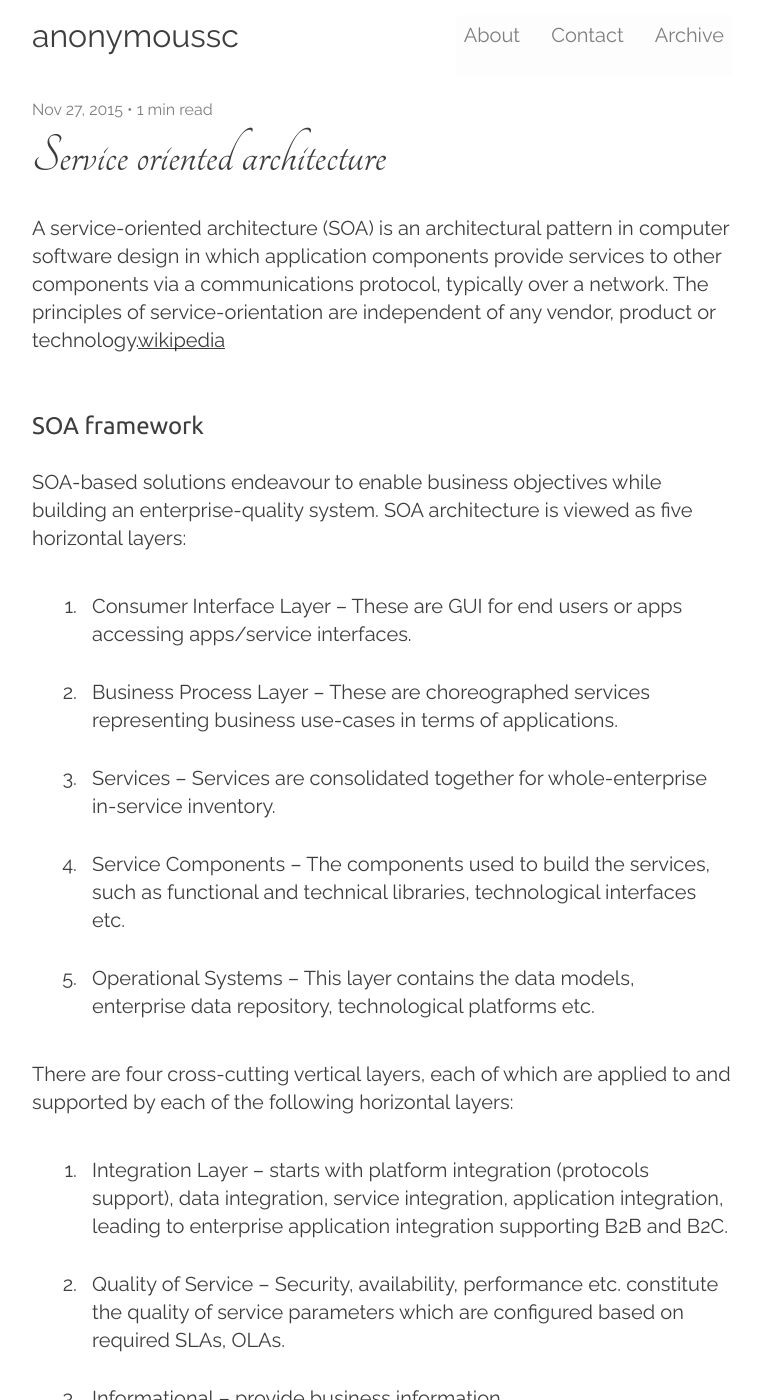
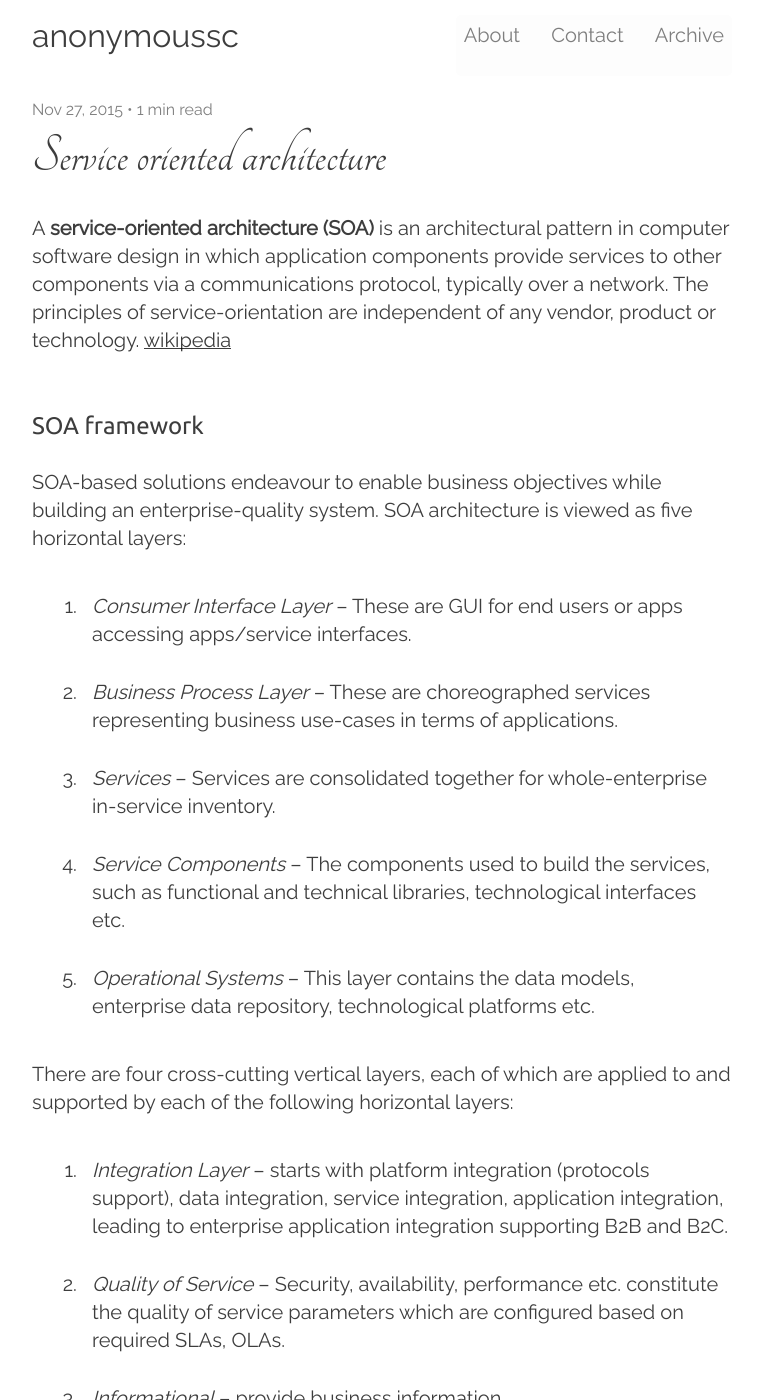
Before and after one commit to anonymoussc/anonymoussc.github.io, a Jekyll site: the page built from _posts/2015-11-27-service-oriented-architecture.markdown, in a window 1280 px wide and 1400 px high. Shown: the whole window, without its empty margins (258-1019 px from the left). Built offline with Jekyll 4.4.1, drawn with Linux system fonts in a browser that asks for light colours; nearby versions of some CDN libraries; comment, search, counter and statistics services are not loaded; some of the changed text lies outside the part shown.

Commit message:
Update post service oriented architecture

```diff
--- a/_posts/2015-11-27-service-oriented-architecture.markdown
+++ b/_posts/2015-11-27-service-oriented-architecture.markdown
@@ -4,24 +4,24 @@ date:   2015-11-27 17:42:00
 categories: Software-Engineering SOA
 ---
 
-A service-oriented architecture (SOA) is an architectural pattern in computer software design in which application components provide services to other components via a communications protocol, typically over a network. The principles of service-orientation are independent of any vendor, product or technology.[wikipedia](https://en.wikipedia.org/wiki/Service-oriented_architecture)
+A __service-oriented architecture (SOA)__ is an architectural pattern in computer software design in which application components provide services to other components via a communications protocol, typically over a network. The principles of service-orientation are independent of any vendor, product or technology. [wikipedia](https://en.wikipedia.org/wiki/Service-oriented_architecture)
 
 ### SOA framework
 
 SOA-based solutions endeavour to enable business objectives while building an enterprise-quality system. SOA architecture is viewed as five horizontal layers:
 
-1. Consumer Interface Layer – These are GUI for end users or apps accessing apps/service interfaces.
-2. Business Process Layer – These are choreographed services representing business use-cases in terms of applications.
-3. Services – Services are consolidated together for whole-enterprise in-service inventory.
-4. Service Components – The components used to build the services, such as functional and technical libraries, technological interfaces etc.
-5. Operational Systems – This layer contains the data models, enterprise data repository, technological platforms etc.
+1. _Consumer Interface Layer_ – These are GUI for end users or apps accessing apps/service interfaces.
+2. _Business Process Layer_ – These are choreographed services representing business use-cases in terms of applications.
+3. _Services_ – Services are consolidated together for whole-enterprise in-service inventory.
+4. _Service Components_ – The components used to build the services, such as functional and technical libraries, technological interfaces etc.
+5. _Operational Systems_ – This layer contains the data models, enterprise data repository, technological platforms etc.
 
 There are four cross-cutting vertical layers, each of which are applied to and supported by each of the following horizontal layers:
 
-1. Integration Layer – starts with platform integration (protocols support), data integration, service integration, application integration, leading to enterprise application integration supporting B2B and B2C.
-2. Quality of Service – Security, availability, performance etc. constitute the quality of service parameters which are configured based on required SLAs, OLAs.
-3. Informational – provide business information.
-4. Governance – IT strategy is governed to each horizontal layer to achieve required operating and capability model.
+1. _Integration Layer_ – starts with platform integration (protocols support), data integration, service integration, application integration, leading to enterprise application integration supporting B2B and B2C.
+2. _Quality of Service_ – Security, availability, performance etc. constitute the quality of service parameters which are configured based on required SLAs, OLAs.
+3. _Informational_ – provide business information.
+4. _Governance_ – IT strategy is governed to each horizontal layer to achieve required operating and capability model.
 
 
 ### Reference
```
